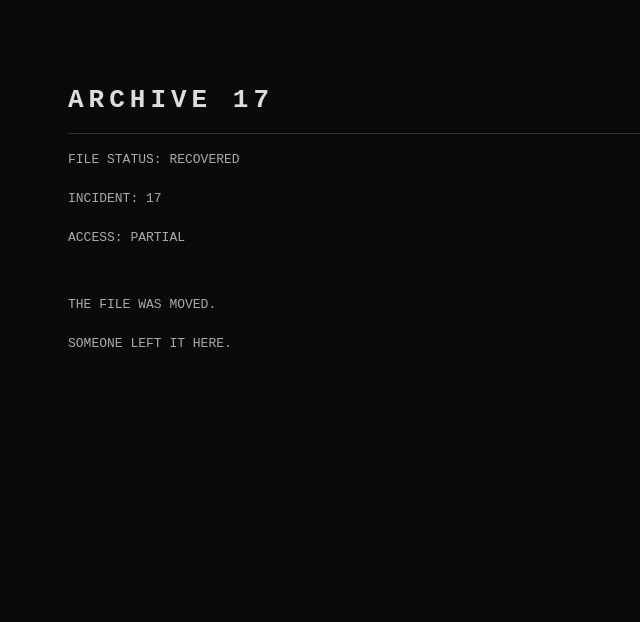
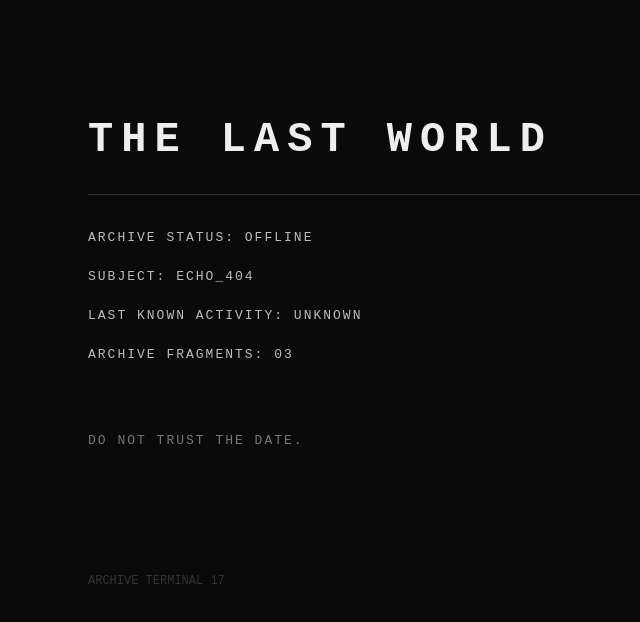
Before and after one commit to shnell818/the-last-world, a plain HTML site: page index.html in a window 1280 px wide. Shown: the whole page, without its empty margins (0-640 px from the left). Drawn offline with Linux system fonts and the light colour scheme.

Commit message:
Revise index.html for 'THE LAST WORLD' theme
Updated the HTML structure and styles for a new theme.

```diff
--- a/index.html
+++ b/index.html
@@ -1,50 +1,72 @@
 <!DOCTYPE html>
 <html>
 <head>
-<title>Archive 17</title>
+<title>THE LAST WORLD</title>
 
 <style>
 body {
     background-color: #0a0a0a;
-    color: #aaa;
+    color: #bdbdbd;
     font-family: monospace;
-    padding: 60px;
+    padding: 80px;
 }
 
 h1 {
-    color: #ddd;
-    letter-spacing: 5px;
+    color: #eeeeee;
+    letter-spacing: 8px;
+    font-size: 42px;
 }
 
 hr {
     border: 0;
     border-top: 1px solid #333;
+    margin: 30px 0;
 }
 
 p {
+    letter-spacing: 2px;
     line-height: 2;
 }
+
+.warning {
+    margin-top: 60px;
+    color: #777;
+}
+
+.footer {
+    margin-top: 120px;
+    color: #333;
+    font-size: 12px;
+}
+
+/* THE FILE WAS NEVER DELETED. */
+/* IT WAS MOVED. */
+/* /archive/17 */
+/* DO NOT LOOK FOR THE FILE. */
+/* LOOK FOR WHERE IT WAS MOVED. */
+
 </style>
-
 </head>
 
 <body>
 
-<h1>ARCHIVE 17</h1>
+<h1>THE LAST WORLD</h1>
 
 <hr>
 
-<p>FILE STATUS: RECOVERED</p>
+<p>ARCHIVE STATUS: OFFLINE</p>
 
-<p>INCIDENT: 17</p>
+<p>SUBJECT: ECHO_404</p>
 
-<p>ACCESS: PARTIAL</p>
+<p>LAST KNOWN ACTIVITY: UNKNOWN</p>
 
-<br>
+<p>ARCHIVE FRAGMENTS: 03</p>
 
-<p>THE FILE WAS MOVED.</p>
+<p class="warning">DO NOT TRUST THE DATE.</p>
 
-<p>SOMEONE LEFT IT HERE.</p>
+<div class="footer">
+ARCHIVE TERMINAL 17
+</div>
 
 </body>
 </html>
```
